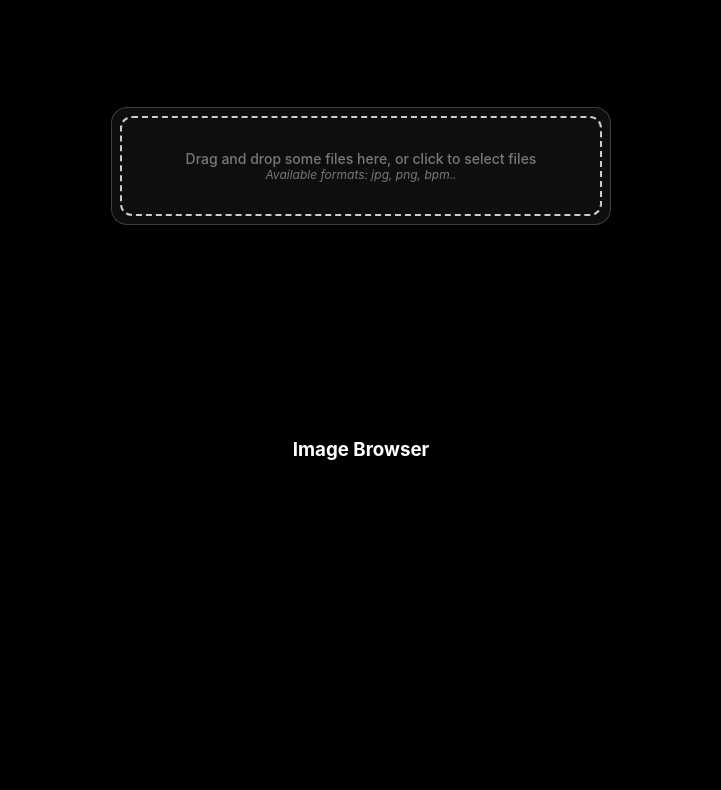
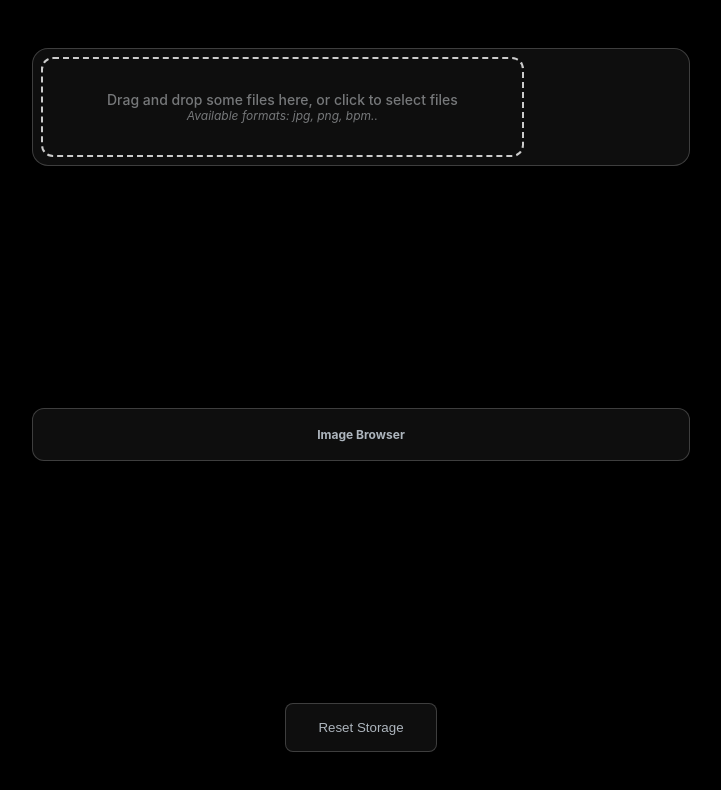
Before and after one commit to yaneczq/react-image-editor, a React (Vite) app: page / in a window 1280 px wide. Shown: the top 790 px of the page, without its empty margins (279-1000 px from the left). Built offline with nearby package versions, Linux system fonts and the light colour scheme.

Commit message:
Install react-spinner, Create utils.js: saveImagesToLocalStorage, loadImagesFromLocalStorage, resetStorageAndReload

```diff
--- a/src/components/DropzoneForm/DropzoneForm.jsx
+++ b/src/components/DropzoneForm/DropzoneForm.jsx
@@ -1,15 +1,29 @@
 import { useDropzone } from "react-dropzone";
-import { useState } from "react";
+import { useState, useEffect } from "react";
 import ImageCanvas from "../ImageCanvas/ImageCanvas";
 import { BarLoader } from "react-spinners";
+
+import { saveImagesToLocalStorage, loadImagesFromLocalStorage, resetStorageAndReload } from "../../utils/utils";
 
 const DropzoneForm = () => {
     // State to hold the list of accepted files
     const [acceptedFiles, setAcceptedFiles] = useState([]);
     // State to hold the URL of the currently displayed image
     const [imageSrc, setImageSrc] = useState(null);
+    const [loading, setLoading] = useState(false);
 
-    const [loading, setLoading] = useState(false);
+    // Load saved images from local storage on component mount
+    useEffect(() => {
+        loadImagesFromLocalStorage().then(filesArray => {
+            setAcceptedFiles(filesArray);
+            if (filesArray[0]) {
+                const url = URL.createObjectURL(filesArray[0]);
+                setImageSrc(url);
+            }
+        }).catch(error => {
+            console.error('Error loading saved images:', error);
+        });
+    }, []);
 
     // Function to handle files dropped by the user
     const onDrop = (files) => {
@@ -17,22 +31,23 @@ const DropzoneForm = () => {
         new Promise((resolve) => {
             setTimeout(() => {
                 // Update the list of accepted files
-                setAcceptedFiles((prevFiles) => [...prevFiles, ...files]);
+                setAcceptedFiles(prevFiles => {
+                    const updatedFiles = [...prevFiles, ...files];
+                    saveImagesToLocalStorage(updatedFiles);
+                    return updatedFiles;
+                });
 
-                // If there are files, set the first one as the initial image to display
                 if (files[0]) {
                     const url = URL.createObjectURL(files[0]);
                     setImageSrc(url);
                 }
 
-                resolve(); // Promise resolves after 2s
+                resolve();
             }, 1000);
         }).then(() => {
             setLoading(false);
-            console.log('Succes');
-
-        })
-
+            alert("Succes")
+        });
     };
 
     // Configuration for react-dropzone
@@ -46,20 +61,48 @@ const DropzoneForm = () => {
         onDrop // Assign the onDrop function to handle file drops
     });
 
-
     // Function to handle selecting an image from the list
     const handleImageSelect = (file) => {
         const url = URL.createObjectURL(file);
         setImageSrc(url);
     };
 
-    // Function to truncate filenames longer than 12 characters
-    const truncateFileName = (filename) => filename.length <= 12 ? filename : `${filename.substring(0, 9)}...`;
+    // // const truncateFileName = (fileName) => {
+    // //     // Ensure fileName is a string
+    // //     if (typeof fileName !== 'string') return '';
+
+
+    // //     const maxLength = 12;
+    // //     if (fileName.length <= maxLength) return fileName;
+
+    // //     return `${fileName.substring(0, maxLength - 3)}...`;
+    // //   };
+
+    // // const truncateFileName = (fileName) =>
+    //     typeof fileName === 'string' && fileName.length > 12
+    //     ? `${fileName.slice(0, 9)}...`
+    //     : fileName || '';
+
+
+
 
     // Generate a list of uploaded files with clickable items to select an image
-    const acceptedFileItems = acceptedFiles.map(file => (
-        <li key={file.path} onClick={() => handleImageSelect(file)} style={{ cursor: 'pointer' }}>
-            {truncateFileName(file.path)} - {file.size} bytes
+
+
+
+    const acceptedFileItems = acceptedFiles.map((file, index) => (
+
+        /* key={file.path || index}
+
+        Unique Key: Using file.path as a key is ideal if it's guaranteed to be unique.
+        If {file.path} isn't unique, using the index of the item in the array can be a
+        fallback, though it’s less ideal since it can lead to issues if the list changes
+        order.Fallback to Index: If you use the index as a key, be aware that it can cause
+        problems if the list is reordered or items are added/removed. It’s generally better
+        to use a unique identifier from the data itself. */
+
+        <li key={file.path || index} onClick={() => handleImageSelect(file)} style={{ cursor: 'pointer' }}>
+            {file.path} - {file.size} bytes
         </li>
     ));
 
@@ -72,21 +115,25 @@ const DropzoneForm = () => {
                     <p>Drag and drop some files here, or click to select files</p>
                     <em>Available formats: jpg, png, bpm..</em>
                 </div>
+            </div>
 
-
-            </div>
-                <div className="image-browser">
-                    <h3>Image Browser</h3>
+            <div className="image-browser">
+                    <h2>Image Browser</h2>
                     {/* Display the list of accepted files */}
                     <ul>{acceptedFileItems}</ul>
-                </div>
-            <div className="image-canvas">
+            </div>
+
+            <>
                 {loading ? (
                     <BarLoader color="#fff" loading={loading} size={50}/>
                 ) : (
                     imageSrc && <ImageCanvas imageSrc={imageSrc} />
-                )};
-            </div>
+                )}
+            </>
+
+            <button onClick={resetStorageAndReload}>
+                Reset Storage
+            </button>
         </>
     );
 };
--- a/src/components/DropzoneForm/DropzoneForm.scss
+++ b/src/components/DropzoneForm/DropzoneForm.scss
@@ -6,6 +6,7 @@
     padding: 0.5rem;
     justify-content: space-between;
     border-radius: 1rem;
+    width: 50vw;
 
 
     .dropzone {
@@ -44,7 +45,14 @@
 
 
 .image-browser {
+    @include glassmorphism();
+    width: 50vw;
+
+    text-align: center;
+    padding: 0.5rem;
     color: white;
+    border-radius: 12px;
+
     li {
         list-style-type: none;
         padding: 1rem;
--- a/src/index.scss
+++ b/src/index.scss
@@ -1,4 +1,4 @@
-@import "./assets/variables.scss";
+@import "./styles/variables.scss";
 
 
 @import "./components/DropzoneForm/DropzoneForm.scss";
@@ -8,17 +8,20 @@ body,html {
     margin: 0;
     padding: 0;
     font-family: "Inter", sans-serif;
+    background-color: black;
+    height: 100%;
+    display: flex;
+    align-items: center;
+    justify-content: center;
 }
 .app {
     width: 100vw;
-    height: 100vh;
-
+    height: 88vh;
 
     display: flex;
-    justify-content: space-around;
+    justify-content: space-between;
     align-items: center;
     flex-direction: column;
-    background-color: black;
 }
 h3 {
     margin: 0;
@@ -28,19 +31,38 @@ ul {
     padding: 0;
 }
 
+h2 {
+    color: $grey-500;
+    font-size: $font-size-xs;
+}
+
 p, em {
     margin: 0;
     display: flex;
     flex-direction: column;
 }
 
-.container {
-    padding: 2rem;
-    background-color: red;
+
+
+canvas {
+    @include glassmorphism();
+
+    width: 75vw;
+    margin: 0;
+    padding: 0.5rem;
+    border-radius: 24px;
 }
 
-canvas {
-    border: 1px solid white;
-    margin: 0;
-    padding: 0;
+button  {
+    @include glassmorphism();
+    padding: 1rem 2rem;
+    color: $grey-500;
+    border-radius: 8px;
+    transition: 0.5s;
+    &:hover {
+        border-color: $error;
+        color: $error;
+        cursor: pointer;
+        transition: 0.5s ease-out;
+    }
 }
--- a/src/assets/variables.scss
+++ b/src/styles/variables.scss
@@ -12,6 +12,9 @@ $primary: #1482f8;
 $primary-hover: #0055aa;
 $primary-light: #66b2ff;
 $primary-dark: #0056b3;
+
+$error: #fd1d11;
+
 
 $secondary: #6c757d;
 $secondary-light: #a9b2bd;
--- /dev/null
+++ b/src/utils/utils.js
@@ -0,0 +1,74 @@
+// utils.js
+
+/**
+ * Save an array of images to local storage.
+ * @param {Array<File>} files - The array of File objects to save.
+ */
+export const saveImagesToLocalStorage = (files) => {
+  // Create an array to hold data URLs
+  const imageUrls = files.map(file => {
+    return new Promise((resolve, reject) => {
+      const reader = new FileReader();
+
+      reader.onload = () => resolve(reader.result);
+      reader.onerror = reject;
+
+      reader.readAsDataURL(file);
+    });
+  });
+
+  // Convert the array of promises to an array of resolved values
+  Promise.all(imageUrls).then(urls => {
+    // Save the data URLs to local storage
+    localStorage.setItem('uploadedImages', JSON.stringify(urls));
+  }).catch(error => {
+    console.error('Error reading files:', error);
+  });
+};
+
+export const loadImagesFromLocalStorage = () => {
+/**
+ * Retrieve the saved images from local storage.
+ * @returns {Array<string>} - The array of data URLs for the saved images.
+ */
+const getSavedImagesFromLocalStorage = () => {
+  const savedImages = localStorage.getItem('uploadedImages');
+  return savedImages ? JSON.parse(savedImages) : [];
+};
+
+
+/**
+ * Load saved images from local storage and convert them to File objects.
+ * @returns {Promise<Array<File>>} - A promise that resolves to an array of File objects.
+ */
+  return new Promise((resolve, reject) => {
+    const savedImages = getSavedImagesFromLocalStorage();
+
+    if (savedImages.length > 0) {
+      // Convert data URLs back to File objects
+      const files = savedImages.map(url => {
+        return fetch(url)
+          .then(res => res.blob())
+          .then(blob => new File([blob], 'image.png', { type: blob.type }));
+      });
+
+      Promise.all(files)
+        .then(filesArray => resolve(filesArray))
+        .catch(error => reject(error));
+    } else {
+      resolve([]);
+    }
+  });
+};
+
+
+export const resetStorageAndReload = () => {
+  // Clear localStorage
+  localStorage.clear();
+
+  // Clear sessionStorage
+  sessionStorage.clear();
+
+  // Optional: Reload the page to clear any in-memory state
+  window.location.reload();
+};
```
